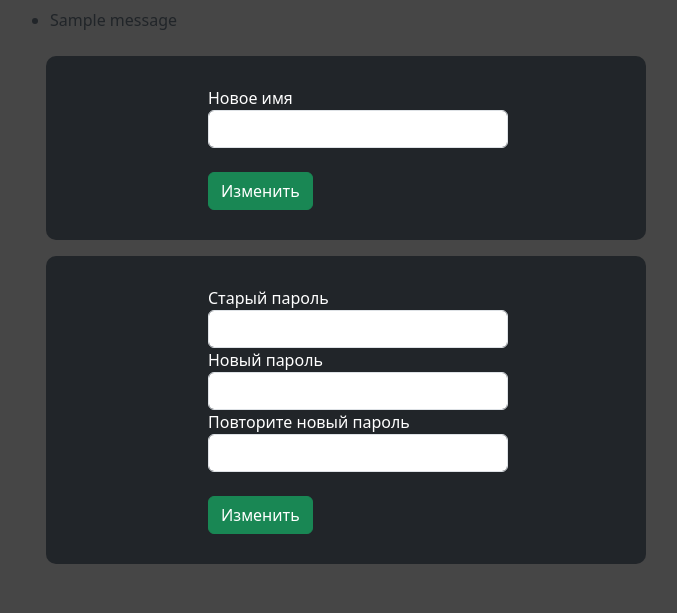
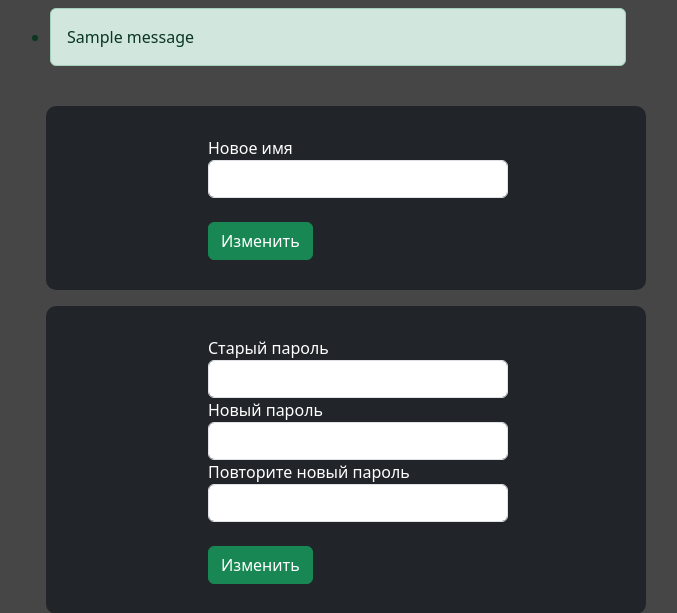
Before and after one commit to widgeton/Diplom, a Django app: page /setting/ in a window 1280 px wide. Shown: the part 64-677 px from the top of the page, without its empty margins (302-979 px from the left). Run offline with Django 5.2, Linux system fonts and the light colour scheme; tables that the repository leaves empty hold one stand-in row (values such as "Sample post"); one stand-in notice (Sample message) is shown; some libraries are stand-ins or nearby versions.

Commit message:
Fix flush messages.

```diff
--- a/diplom/siteapp/templates/siteapp/setting.html
+++ b/diplom/siteapp/templates/siteapp/setting.html
@@ -6,7 +6,7 @@
         {% if messages %}
         <ul class="messages">
             {% for message in messages %}
-            <li class="{{ message.tags }}">{{ message }}</li>
+            <li class="alert alert-success">{{ message }}</li>
             {% endfor %}
         </ul>
         {% endif %}
```
